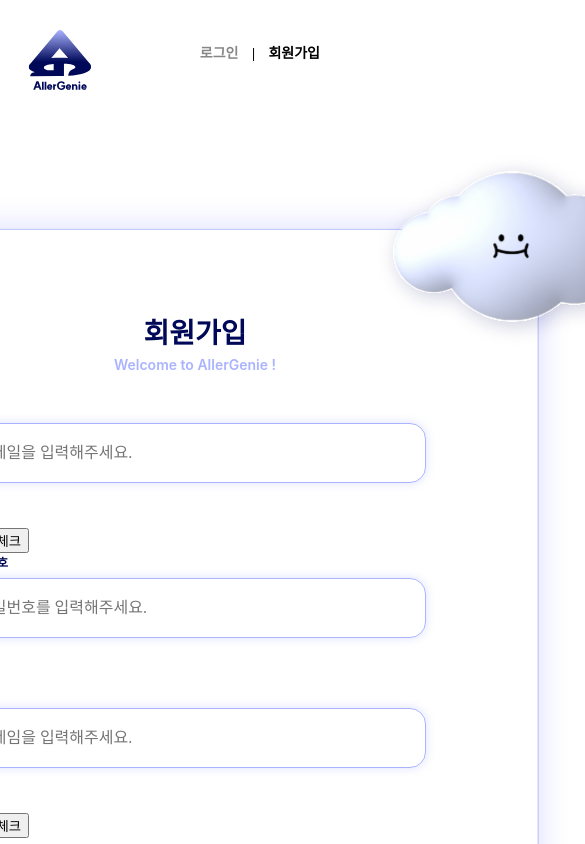
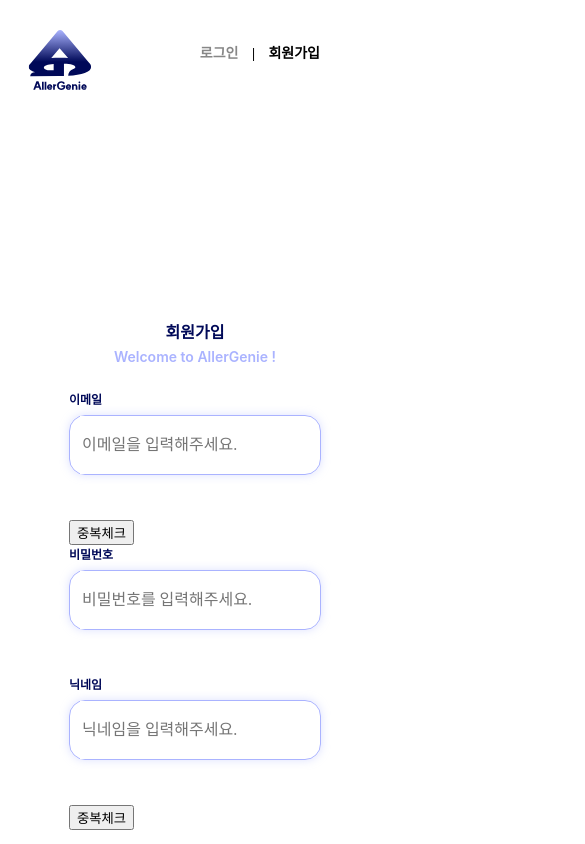
Before and after one commit to kwangyoulsagong/Allergenie, a React (Create React App) app in the folder front/: page /register in a window 390 px wide. Shown: the top 844 px of the page, 585 px wide, since content can reach past the window. Built offline with nearby package versions, Linux system fonts and the light colour scheme; a web font is replaced by a local one.

Commit message:
feat: 레지스터 가입 반응형

```diff
--- a/front/src/components/LoginPage.js
+++ b/front/src/components/LoginPage.js
@@ -83,7 +83,7 @@ const LoginPage = ({ onLogin }) => {
           </span>
         </article>
       </main>
-      <Footer />
+      <Footer footerTop={"904px"} />
     </div>
   );
 };
--- a/front/src/module/Footer.js
+++ b/front/src/module/Footer.js
@@ -1,7 +1,7 @@
 import React from "react";
 const Footer = ({ footerTop }) => {
   return (
-    <div className="Footer">
+    <div className="Footer" style={{ top: footerTop }}>
       <div className="Footer_Text">
         이용약관 | 개인정보처리방침 | 책임의 한계와 법적고지 | 회원정보 고객센터
         <br />
--- a/front/src/style/style_1.scss
+++ b/front/src/style/style_1.scss
@@ -189,10 +189,15 @@
    display: flex;
    justify-content: center;
    align-items: center;
+   overflow: hidden;
 }
 
 .register-svg{
    height: 925px;
+   @media only screen and (max-width: 800px) {
+      width: 500px;
+      visibility: hidden;
+   }
 }
 
 .register-box{
@@ -204,12 +209,25 @@ display: flex;
 flex-direction: column;
 justify-content: center;
 align-items: center;
+@media only screen and (max-width: 800px) {
+   width: 500px;
+}
+@media only screen and (max-width: 440px) {
+width: 300px;
+}
+
 }
 
 .register-title{
 color:  #000958;
 font-size: 28px;
 font-weight: 700;
+@media only screen and (max-width: 800px) {
+   font-size: 20px;
+}
+@media only screen and (max-width: 440px) {
+font-size: 16px;
+}
 }
 
 .register-tf{
@@ -221,6 +239,12 @@ height: 58px;
 border-radius: 16px;
 border: 1px solid #AAB3FF;
 box-shadow: 0px 0px 10px 0px rgba(170, 179, 255, 0.40);
+@media only screen and (max-width: 800px) {
+   width: 250px
+}
+@media only screen and (max-width: 440px) {
+   width: 250px
+}
 }
 
 .register-tf input{
@@ -232,6 +256,12 @@ color: #000958;
 font-family: 'Pretendard';
 font-size: 16px;
 font-weight: 500;
+@media only screen and (max-width: 800px) {
+   width: 200px
+}
+@media only screen and (max-width: 440px) {
+   width: 200px
+}
 }
 
 .registerBtn{
```
